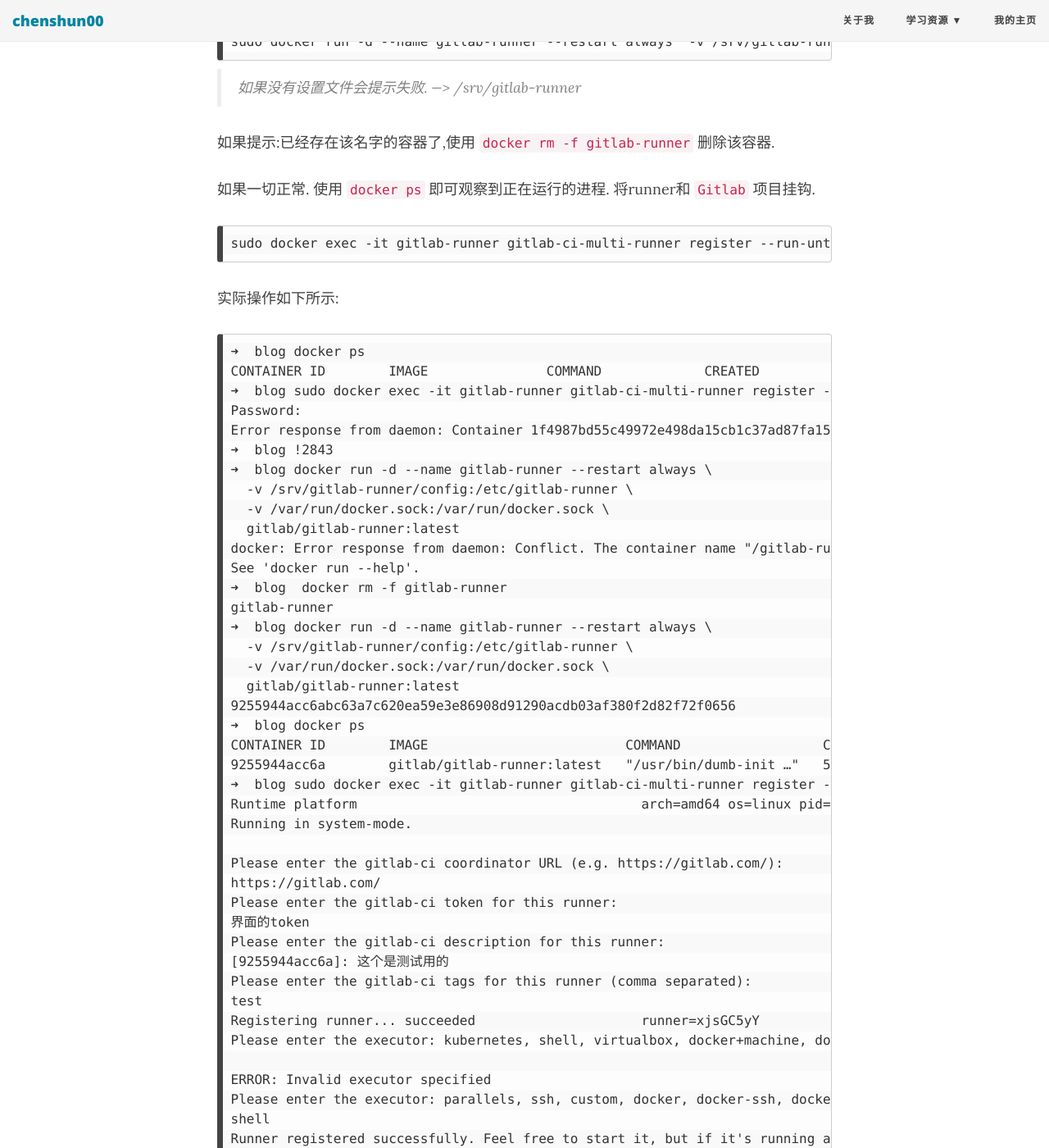
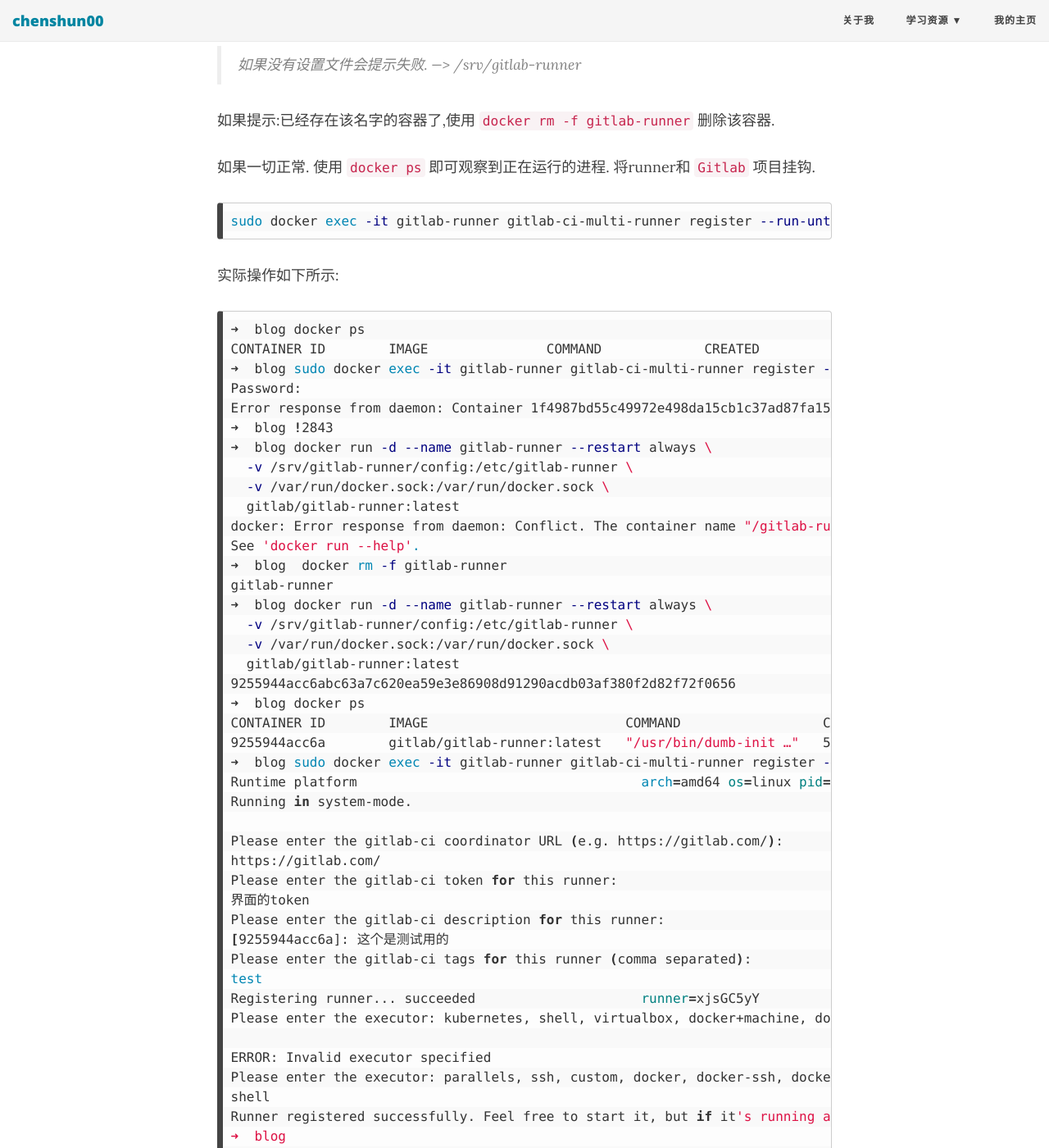
Before and after one commit to chenshun00/chenshun00.github.io, a Jekyll site: the page built from _posts/2019-08-30-SpringBoot 配合 Gitlab-ci 自动化构建.md, in a window 1280 px wide and 1400 px high, scrolled down 5577 px. Shown: the whole window at 82% size. Built offline with Jekyll 4.4.1, drawn with Linux system fonts in a browser that asks for light colours; nearby versions of some CDN libraries; some of the changed text lies outside the part shown.

Commit message:
兼容blog解析的问题

````diff
--- a/_posts/2019-08-30-SpringBoot 配合 Gitlab-ci 自动化构建.md
+++ b/_posts/2019-08-30-SpringBoot 配合 Gitlab-ci 自动化构建.md
@@ -4,7 +4,7 @@
 
 使用前:
 
-* 注册 `[Gitlab](https://gitlab.com)` 账号一个.
+* 注册 [Gitlab](https://gitlab.com) 账号一个.
 
 #### SpringBoot 单元测试
 
@@ -69,7 +69,6 @@ public class UserDao {
 本地 `MySql` 创建 `DB` 和 `库` 即可进行测试.
 
 执行 `mvn test` 运行单元测试.
-出现 `Tests run: 1, Failures: 0, Errors: 0, Skipped: 0` 为测试通过.
 
 #### Gitlab-ci
 
@@ -158,7 +157,7 @@ job1:
 * 安装并启动 `Docker`. 初学者建议参考 [菜鸟教程](https://www.runoob.com/docker/docker-tutorial.html) .
 * 设置文件夹
 
-```text
+```bash
   sudo mkdir -p  /srv/gitlab-runner/config
   sudo chmod -R 777 /srv/
 ```
@@ -169,7 +168,7 @@ job1:
 
 执行启动脚本
 
-```text
+```bash
 sudo docker pull gitlab/gitlab-runner
 sudo docker run -d --name gitlab-runner --restart always  -v /srv/gitlab-runner/config:/etc/gitlab-runner     -v /var/run/docker.sock:/var/run/docker.sock     gitlab/gitlab-runner:latest
 ```
@@ -180,13 +179,13 @@ sudo docker run -d --name gitlab-runner --restart always  -v /srv/gitlab-runner/
 
 如果一切正常. 使用 `docker ps` 即可观察到正在运行的进程. 将runner和 `Gitlab` 项目挂钩.
 
-```text
+```bash
 sudo docker exec -it gitlab-runner gitlab-ci-multi-runner register --run-untagged
 ```
 
 实际操作如下所示:
 
-```text
+```bash
 ➜  blog docker ps
 CONTAINER ID        IMAGE               COMMAND             CREATED             STATUS              PORTS               NAMES
 ➜  blog sudo docker exec -it gitlab-runner gitlab-ci-multi-runner register --run-untagged
````
